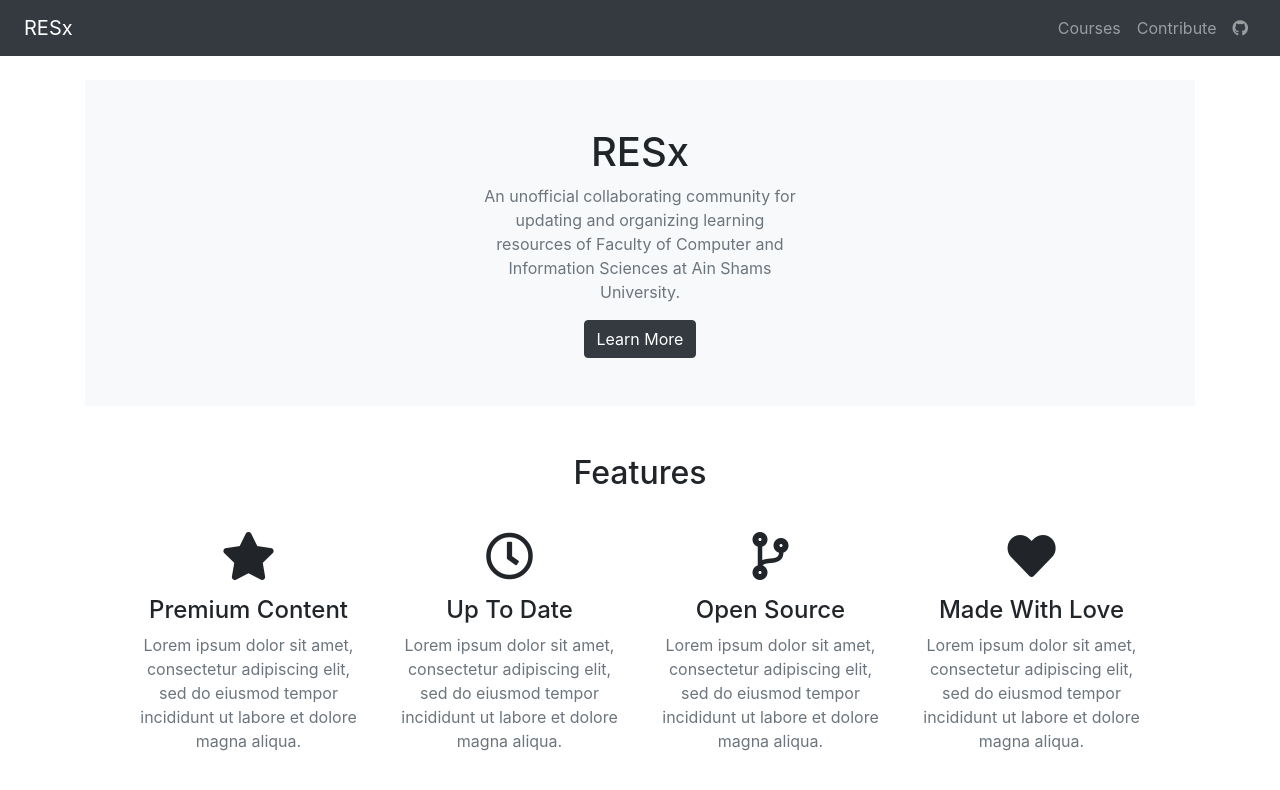
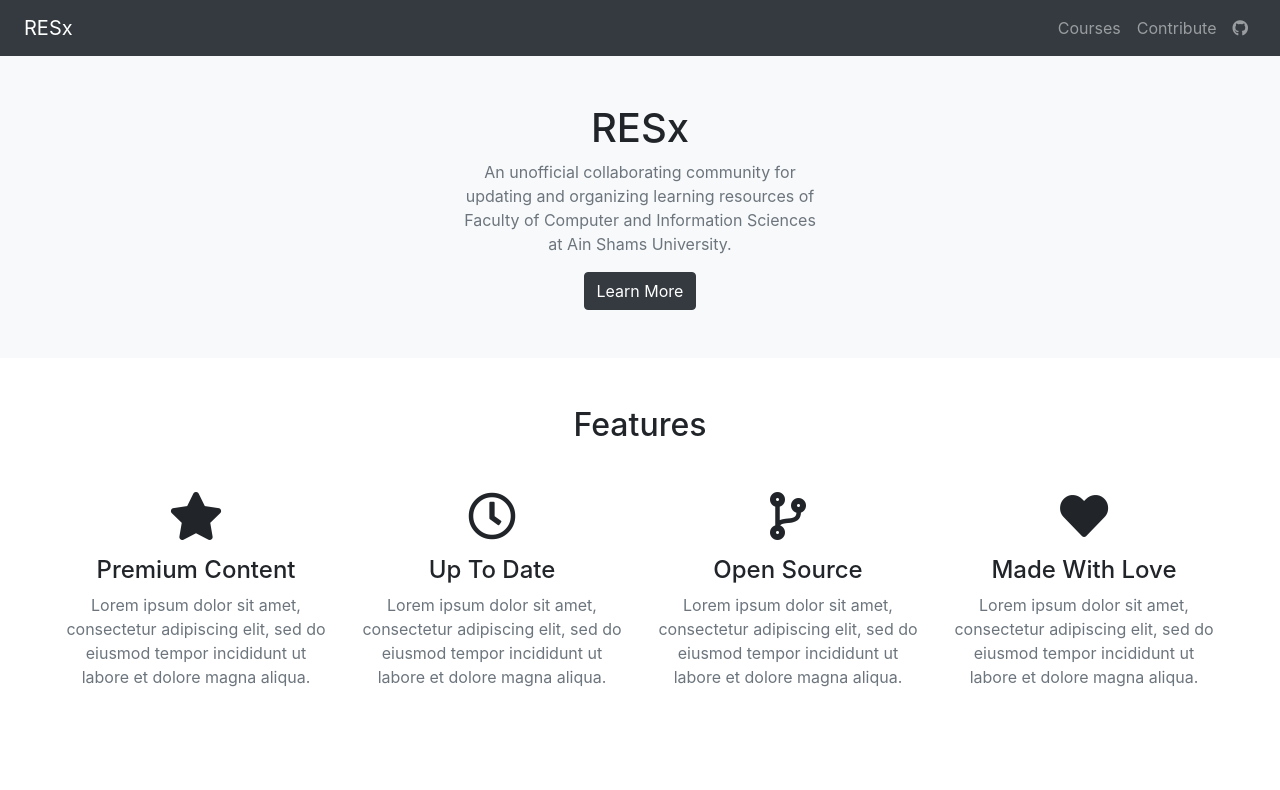
Before and after one commit to FCIS-ASU-RESx/FCIS-ASU-RESx.github.io, a Jekyll site: the page built from index.html, in a window 1280 px wide. Shown: the top 790 px of the page. Built offline with Jekyll 4.4.1, drawn with Linux system fonts in a browser that asks for light colours; nearby versions of some CDN libraries.

Commit message:
Modify Margins and Layouts

```diff
--- a/_includes/features.html
+++ b/_includes/features.html
@@ -1,8 +1,8 @@
-<section class="p-5 text-center">
+<div class="row justify-content-center p-5 text-center">
 
-    <h2 class="mb-4">Features</h2>
-
-    <div class="row justify-content-center">
+    <div class="col-12 mb-4 text-center">
+        <h2>Features</h2>
+    </div>
 
     <div class="col-lg-3 col-md-6 my-3">
         <i class="fas fa-star fa-3x mb-3"></i>
@@ -29,5 +29,3 @@
     </div>
 
 </div>
-
-</section>
--- a/_includes/header.html
+++ b/_includes/header.html
@@ -1,5 +1,5 @@
-<section class="p-5 bg-light">
-    <div class="row justify-content-center">
+<div class="row justify-content-center p-5 bg-light">
+
     <div class="col-lg-4 text-center">
         <h1>RESx</h1>
         <p class="text-muted">
@@ -10,5 +10,5 @@
         </p>
         <a href="/about" class="btn btn-dark">Learn More</a>
     </div>
+
 </div>
-</section>
--- a/_includes/sponsors.html
+++ b/_includes/sponsors.html
@@ -10,17 +10,20 @@
 
 
 {% if isThereSponsors %}
-<section class="p-5 bg-dark text-light">
-    <h3 class="text-center mb-4">- Our Sponsors -</h3>
-    <div class="row justify-content-center bg-dark">
+<div class="row justify-content-center p-5 bg-dark text-light">
+
+    <div class="col-12 mb-4 text-center">
+        <h2>Our Sponsors</h2>
+    </div>
+
     {% for sponsor in site.sponsors %}
-        <div class="col-2 text-center">
+        <div class="col-lg-1 col-6 my-3 text-center">
             <a href="{{ sponsor.link }}">
                 <img src="{{ sponsor.image }}" class="figure-img img-fluid rounded-circle" alt="{{ sponsor.name }}">
             </a>
             <h4>{{ sponsor.name }}</h4>
         </div>
     {% endfor %}
-    </div>
-</section>
+
+</div>
 {% endif %}
--- a/_layouts/category.html
+++ b/_layouts/category.html
@@ -1,6 +1,8 @@
 ---
 layout: default
 ---
+
+<div class="container my-4">
 
     {{ content }}
 
@@ -27,3 +29,5 @@ layout: default
         {% endif %}
         {% endfor %}
     </div>
+
+</div>
--- a/_layouts/course.html
+++ b/_layouts/course.html
@@ -1,6 +1,8 @@
 ---
 layout: default
 ---
+
+<div class="container my-4">
 
     {% capture course_repo_url %}
     {{site.author.github}}/{{ page.title | slugify }}
@@ -40,3 +42,5 @@ layout: default
             {% endfor %}
         </div>
     </div>
+
+</div>
--- a/_layouts/default.html
+++ b/_layouts/default.html
@@ -5,7 +5,7 @@
 
 <body>
     {% include nav.html %}
-    <div class="container my-4">{{ content }}</div>
+    <div class="container-fluid">{{ content }}</div>
     {% include scripts.html %}
 </body>
 
```
Lines whose indentation alone changed are shown as unchanged.
